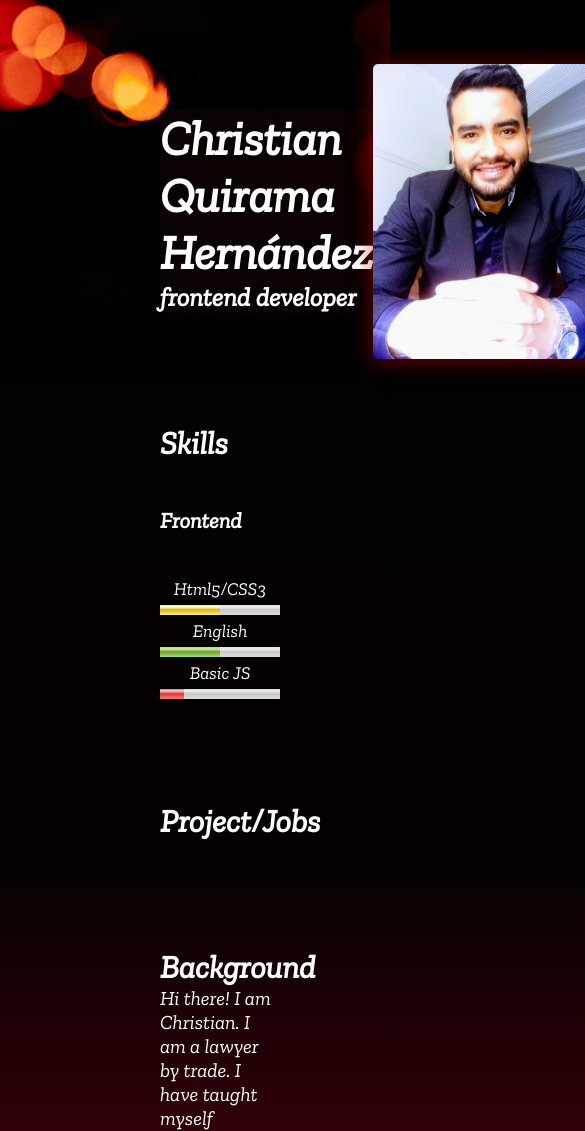
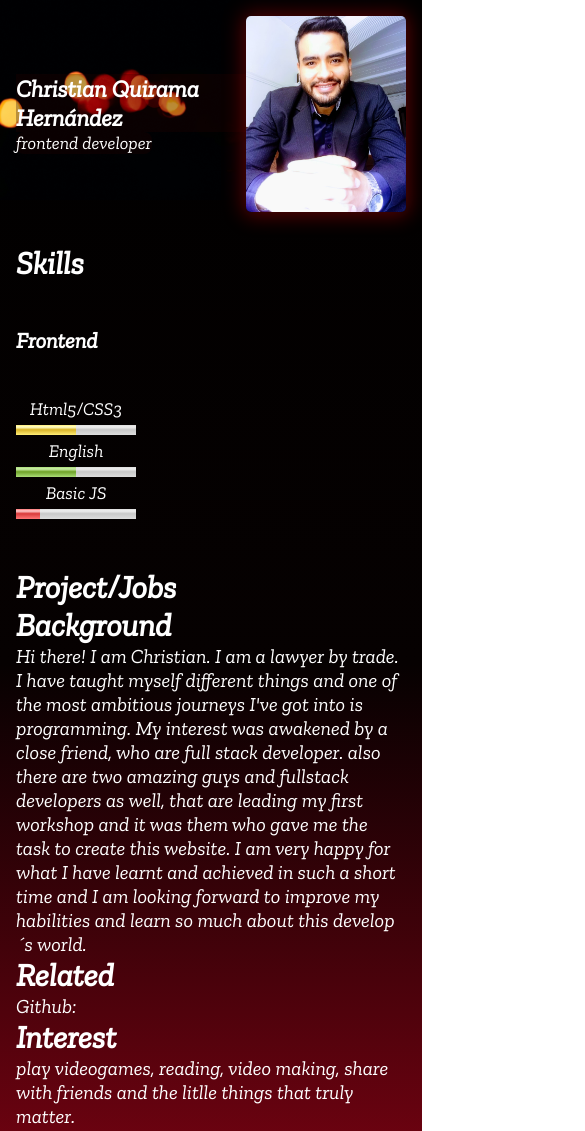
Before and after one commit to workshop2021-2/basics-frontend, a plain HTML site: page WorkShopProjects/CVCQH.html in a window 390 px wide. Shown: the top 1131 px of the page, 585 px wide, since content can reach past the window. Drawn offline with nearby package versions, Linux system fonts and the light colour scheme.

Commit message:
diseño responsivo

```diff
--- a/WorkShopProjects/CVCQH.css
+++ b/WorkShopProjects/CVCQH.css
@@ -173,3 +173,30 @@ font-weight: bold;
     font-style: italic;
     font-size: x-large;
 } */
+@media only screen and (max-width: 600px) {
+   .container {
+    width: 100%;
+    padding: 0px 1rem;
+}
+.flex-profile {
+    padding: 1rem 1rem;
+}
+header {
+    height: 200px;
+    background-size: 20rem;
+    background-position: center;
+}
+header img {
+    width: 10rem;
+
+}
+.profile h1 {
+  font-size: x-large;
+}
+.profile span {
+font-size: large;
+font-weight: lighter;
+}
+.Content__Div {
+    height: auto;
+}
--- a/WorkShopProjects/CVCQH.html
+++ b/WorkShopProjects/CVCQH.html
@@ -9,6 +9,7 @@
     <link rel="preconnect" href="https://fonts.googleapis.com">
     <link rel="preconnect" href="https://fonts.gstatic.com" crossorigin>
     <link href="https://fonts.googleapis.com/css2?family=Zilla+Slab:ital@1&display=swap" rel="stylesheet">
+    <script src="./CVCQH.js" defer></script>
 </head>
 <body>
         <header>
```
Also changed, not shown: WorkShopProjects/CVCQH.js (added).
